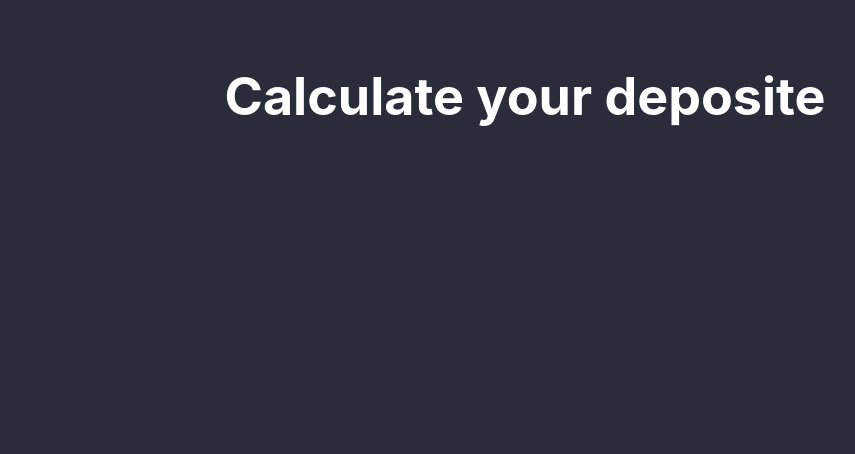
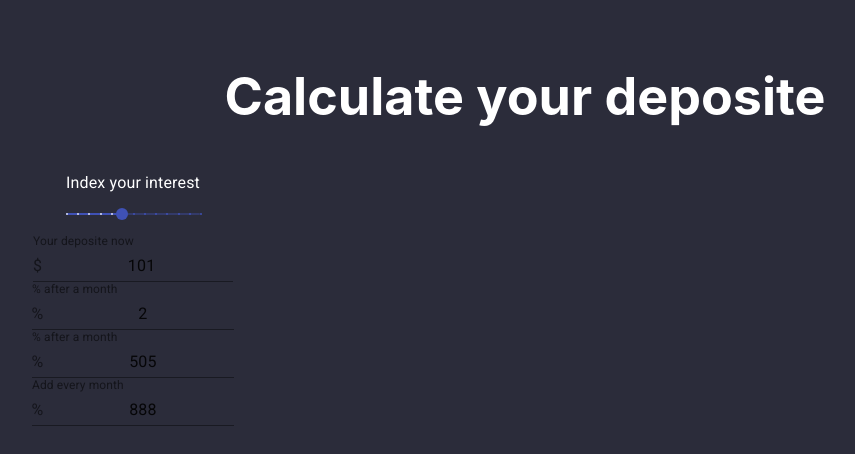
Before and after one commit to Pahomkch/Deposite_with_hard_procent, a React (Create React App) app: page / in a window 1280 px wide. Shown: the top 454 px of the page, without its empty margins (115-970 px from the left). Built offline with nearby package versions, Linux system fonts and the light colour scheme.

Commit message:
Add reducer, selectors, some visual and ReduxDevTools

```diff
--- a/package.json
+++ b/package.json
@@ -12,7 +12,8 @@
     "react-dom": "^16.13.1",
     "react-redux": "^7.2.1",
     "react-scripts": "3.4.1",
-    "redux": "^4.0.5"
+    "redux": "^4.0.5",
+    "redux-devtools-extension": "^2.13.8"
   },
   "scripts": {
     "start": "react-scripts start",
--- a/src/App.js
+++ b/src/App.js
@@ -1,139 +1,107 @@
 import React, { useState } from 'react';
 import './App.css';
 import ProcentForDeposite from './ProcentForDeposite';
-
 import { TextField } from '@material-ui/core';
 import InputAdornment from '@material-ui/core/InputAdornment';
-import { setDeposite } from './Redux/reducer';
+import { setDeposite, setProcentEveryYar,  setMonthlyProfit, setYearlyProfit, setMonthlyIncome } from './Redux/reducer';
 import { connect } from 'react-redux';
-import { getDepositeValue } from './Redux/StateSelectors/selectors';
+import { getDepositeValue, getProcentValue, getMonthlyProfitValue, getYearProfitValue,getMonthlyIncomeValue } from './Redux/StateSelectors/selectors';
 
 
-const charAfterDot = 2
-
 const mapStateToProps = (state) => ({
-  deposite: getDepositeValue(state)
-  // procentEveryYear: 0.04,
-  // deposite: 0,
-  // monthProfit: 0,
-  // yearProfit: 0,
-  // monthlyIncome: 0
+  deposite: getDepositeValue(state),
+  procentEveryYear: getProcentValue(state),
+  monthProfit: getMonthlyProfitValue(state),
+  yearProfit: getYearProfitValue(state),
+  monthlyIncome: getMonthlyIncomeValue(state)
 })
-export default connect(mapStateToProps, {setDeposite})(App)
+export default connect(mapStateToProps, {setDeposite, setProcentEveryYar, setMonthlyProfit, setYearlyProfit, setMonthlyIncome})(App)
 
 function App(props) {
+  const {deposite, procentEveryYear, monthProfit, yearProfit, monthlyIncome,
+    setDeposite, setProcentEveryYar, setMonthlyProfit, setYearlyProfit, setMonthlyIncome} = props
 
-// //initial state
-// const [procentEveryYear, setProcentPerYear] = useState(0.04)
-// const [deposite, setDeposite] = useState(0)
-// const [monthIncome, setMonthIncome] = useState(0)
-// const [yearIncome, setYearIncome] = useState(0)
-// const [addEveryMonth, setAddEveryMoth] = useState(0)
+const [charAfterDot, setCharAfterDot] = useState(0)
 
-// Calculate
-//   const calculateProcentIncomeAfterMonth = (procent = procentEveryYear, depositCount = deposite, monthlyPaid = addEveryMonth  ) => {
-//     return +((depositCount + monthlyPaid) * procent / 12).toFixed(charAfterDot)
-//   }
+// EventListeners
+  const depositIsChange = event => {
+    // let newDepositSize = +event.target.value
+    console.log('depositeIsChange')
+    // if (!newDepositSize || Number.isNaN(newDepositSize))  {
+    //   newDepositSize = 0
+    // }
+    //     setDeposite(newDepositSize)
+    //     setMonthIncome(calculateProcentIncomeAfterMonth(procentEveryYear, newDepositSize))
+    //     setYearIncome(calculateProcentIncomeAfterYear(procentEveryYear, newDepositSize) )
+      }
 
-//   const calculateProcentIncomeAfterYear = (procent = procentEveryYear, depositCount = deposite, monthlyPaid = addEveryMonth) => {
-//     const depositSumm = calculateDepositeAfterSomeMonth(12, depositCount, addEveryMonth)
-//     return calculateProcentIncomeAfterMonth(procent, depositSumm[11], monthlyPaid,   )
-//   }
+  const summAddEveryMonthIsChanged = event => {
+    console.log('add every month');
 
-//   const calculateDepositeAfterSomeMonth = (countMonth, depositeCount = deposite, monthlyPaid = addEveryMonth, procentOfYear = procentEveryYear) => {
-//     let depositeSumms = [];
-//     let newDeposite = depositeCount;
-//     for (let i = 0; i < countMonth; i++) {
-//       newDeposite = (newDeposite + monthlyPaid) + newDeposite * procentOfYear / 12
-//       depositeSumms.push(newDeposite.toFixed(charAfterDot))
-//     }
-//     return depositeSumms
-//   }
-
-// // EventListeners
-//   const depositIsChange = event => {
-//     let newDepositSize = +event.target.value
-//     if (!newDepositSize || Number.isNaN(newDepositSize))  {
-//       newDepositSize = 0
-//     }
-//     setDeposite(newDepositSize)
-//     setMonthIncome(calculateProcentIncomeAfterMonth(procentEveryYear, newDepositSize))
-//     setYearIncome(calculateProcentIncomeAfterYear(procentEveryYear, newDepositSize) )
-//   }
-
-//   const summAddEveryMonthIsChanged = event => {
-//     const monthlyPaid = +event.target.value
-//     setAddEveryMoth(monthlyPaid)
-//     setMonthIncome(calculateProcentIncomeAfterMonth(procentEveryYear, deposite, monthlyPaid))
-//     setYearIncome(calculateProcentIncomeAfterYear(procentEveryYear, deposite, monthlyPaid) )
-//   }
+    // const monthlyPaid = +event.target.value
+    // setAddEveryMoth(monthlyPaid)
+    // setMonthIncome(calculateProcentIncomeAfterMonth(procentEveryYear, deposite, monthlyPaid))
+    // setYearIncome(calculateProcentIncomeAfterYear(procentEveryYear, deposite, monthlyPaid) )
+  }
 
 
-  // const userDepositInfo = (
-  //   <form className={'variables'}>
-  //     <div className={'cell'}>
-  //       <ProcentForDeposite   procentEveryYear={procentEveryYear}
-  //                             setProcent={setProcentPerYear}
-  //                             setMonthIncome={setMonthIncome}
-  //                             setYearIncome={setYearIncome}
-  //                             calculateProcentIncomeAfterMonth={calculateProcentIncomeAfterMonth}
-  //                             calculateProcentIncomeAfterYear={calculateProcentIncomeAfterYear}
-  //                             deposite={deposite}
-  //                             addEveryMonth={addEveryMonth}
-  //        />
-  //     </div>
-  //     <div className={'cell'}>
-  //       <TextField
-  //           value={deposite}
-  //           onChange={depositIsChange}
-  //           label="Your deposite now"
-  //           id="standard-start-adornment"
-  //           className={'cell'}
-  //           InputProps={{
-  //             startAdornment: <InputAdornment position="start">$</InputAdornment>,
-  //           }}
-  //         />
-  //     </div>
+  const userDepositInfo = (
+    <form className={'variables'}>
+      <div className={'cell'}>
+        <ProcentForDeposite procentEveryYear={procentEveryYear} setProcentEveryYar={setProcentEveryYar} />
+      </div>
+      <div className={'cell'}>
+        <TextField
+            value={deposite}
+            onChange={depositIsChange}
+            label="Your deposite now"
+            id="standard-start-adornment"
+            className={'cell'}
+            InputProps={{
+              startAdornment: <InputAdornment position="start">$</InputAdornment>,
+            }}
+          />
+      </div>
 
-  //     <div className={'cell'}>
-  //     <TextField
-  //           value={monthIncome}
-  //           onChange={() => {console.log('Its proprepty calculate automatic')}}
-  //           label="% after a month"
-  //           id="procentAfterMonth"
-  //           color="secondary"
-  //           InputProps={{
-  //             startAdornment: <InputAdornment position="start">%</InputAdornment>,
-  //           }}
-  //         />
-  //     </div>
+      <div className={'cell'}>
+      <TextField
+            value={monthProfit}
+            onChange={() => {console.log('Its proprepty calculate automatic')}}
+            label="% after a month"
+            id="procentAfterMonth"
+            color="secondary"
+            InputProps={{
+              startAdornment: <InputAdornment position="start">%</InputAdornment>,
+            }}
+          />
+      </div>
 
-  //     <div className={'cell'}>
-  //     <TextField
-  //           value={yearIncome}
-  //           onChange={() => {console.log('Its proprepty calculate automatic')}}
-  //           label="% after a month"
-  //           id="procentAfterYear"
-  //           color="secondary"
+      <div className={'cell'}>
+      <TextField
+            value={yearProfit}
+            onChange={() => {console.log('Its proprepty calculate automatic')}}
+            label="% after a month"
+            id="procentAfterYear"
+            color="secondary"
 
-  //           InputProps={{
-  //             startAdornment: <InputAdornment position="start">%</InputAdornment>,
-  //           }}
-  //         />
+            InputProps={{
+              startAdornment: <InputAdornment position="start">%</InputAdornment>,
+            }}
+          />
 
-  //     </div>
+      </div>
 
-  //     <div className={'cell'}>
-  //       <TextField  label="Add every month"
-  //                   placeholder={'Can add every month'}
-  //                   value={addEveryMonth}
-  //                   onChange={summAddEveryMonthIsChanged}
-  //                   InputProps={{
-  //                     startAdornment: <InputAdornment position="start">%</InputAdornment>,
-  //                   }}
-  //         />
-  //     </div>
-  //   </form>)
+      <div className={'cell'}>
+        <TextField  label="Add every month"
+                    placeholder={'Can add every month'}
+                    value={monthlyIncome}
+                    onChange={summAddEveryMonthIsChanged}
+                    InputProps={{
+                      startAdornment: <InputAdornment position="start">%</InputAdornment>,
+                    }}
+          />
+      </div>
+    </form>)
 
   // const willBeMoneyOnAYear = calculateDepositeAfterSomeMonth(12, deposite, addEveryMonth)
   //                                   .map( (sum, index) => {
@@ -158,10 +126,9 @@ function App(props) {
 
   return (
     <div className={'App'} color="primary">
-{console.log(props.deposite)}
       <h1 className={'title'}>Calculate your deposite</h1>
       <div className={'container'}>
-        {/* {userDepositInfo} */}
+        {userDepositInfo}
         <div className={'willBe'}>
           {/* {willBeMoneyOnAYear} */}
         </div>
--- a/src/ProcentForDeposite.jsx
+++ b/src/ProcentForDeposite.jsx
@@ -3,13 +3,15 @@ import Typography from '@material-ui/core/Typography';
 import Slider from '@material-ui/core/Slider';
 import style from './App'
 
-export default function ProcentForDeposite({setProcent, setMonthIncome, setYearIncome, calculateProcentIncomeAfterMonth,              calculateProcentIncomeAfterYear }) {
+export default function ProcentForDeposite({procentEveryYear, setProcentEveryYar}) {
 
   const updateCalculating = (e, value) => {
-    const newProcentValue = (value/100).toFixed(3)
-    setProcent(newProcentValue)
-    setMonthIncome(calculateProcentIncomeAfterMonth( newProcentValue ))
-    setYearIncome(calculateProcentIncomeAfterYear( newProcentValue ) )
+    setProcentEveryYar(value)
+
+    // const newProcentValue = (value/100).toFixed(3)
+    // setProcent(newProcentValue)
+    // setMonthIncome(calculateProcentIncomeAfterMonth( newProcentValue ))
+    // setYearIncome(calculateProcentIncomeAfterYear( newProcentValue ) )
   }
 
   return (
@@ -18,13 +20,13 @@ export default function ProcentForDeposite({setProcent, setMonthIncome, setYearI
         Index your interest
       </Typography>
       <Slider
-        defaultValue={4}
+        defaultValue={procentEveryYear*100}
         aria-labelledby="discrete-slider"
         valueLabelDisplay="auto"
-        step={0.5}
+        step={1}
         marks
         min={3}
-        max={6}
+        max={15}
         onChange={updateCalculating } />
 
     </div>
--- a/src/Redux/StateSelectors/selectors.js
+++ b/src/Redux/StateSelectors/selectors.js
@@ -1,10 +1,6 @@
 //******************   selectors   ****************
 export const getDepositeValue = (state) => state.app.deposite
-
-
-
-// procentEveryYear: 0.04,
-//     deposite: 0,
-//     monthProfit: 0,
-//     yearProfit: 0,
-//     monthlyIncome: 0
+export const getProcentValue = (state) => state.app.procentEveryYear
+export const getMonthlyProfitValue = (state) => state.app.monthProfit
+export const getYearProfitValue = (state) => state.app.yearProfit
+export const getMonthlyIncomeValue = (state) => state.app.monthlyIncome
--- a/src/Redux/store.js
+++ b/src/Redux/store.js
@@ -1,8 +1,14 @@
 import { createStore, combineReducers } from 'redux'
+import { devToolsEnhancer } from 'redux-devtools-extension'
 import reducer from './reducer';
 
-const store = createStore(combineReducers({
-    app: reducer
-}))
+
+const reducers = combineReducers({app: reducer})
+
+// const store = createStore(reducer, devToolsEnhancer() )
+
+const store = createStore(reducers, /* preloadedState, */ devToolsEnhancer(
+    // Specify custom devTools options
+  ));
 
 export default store
```
Also changed, not shown: src/CalculateFn/calculate.js (added, +18 -0 lines), src/Redux/reducer.js (+27 -7 lines), 1 other file (tests, documents, lock files or other folders).
